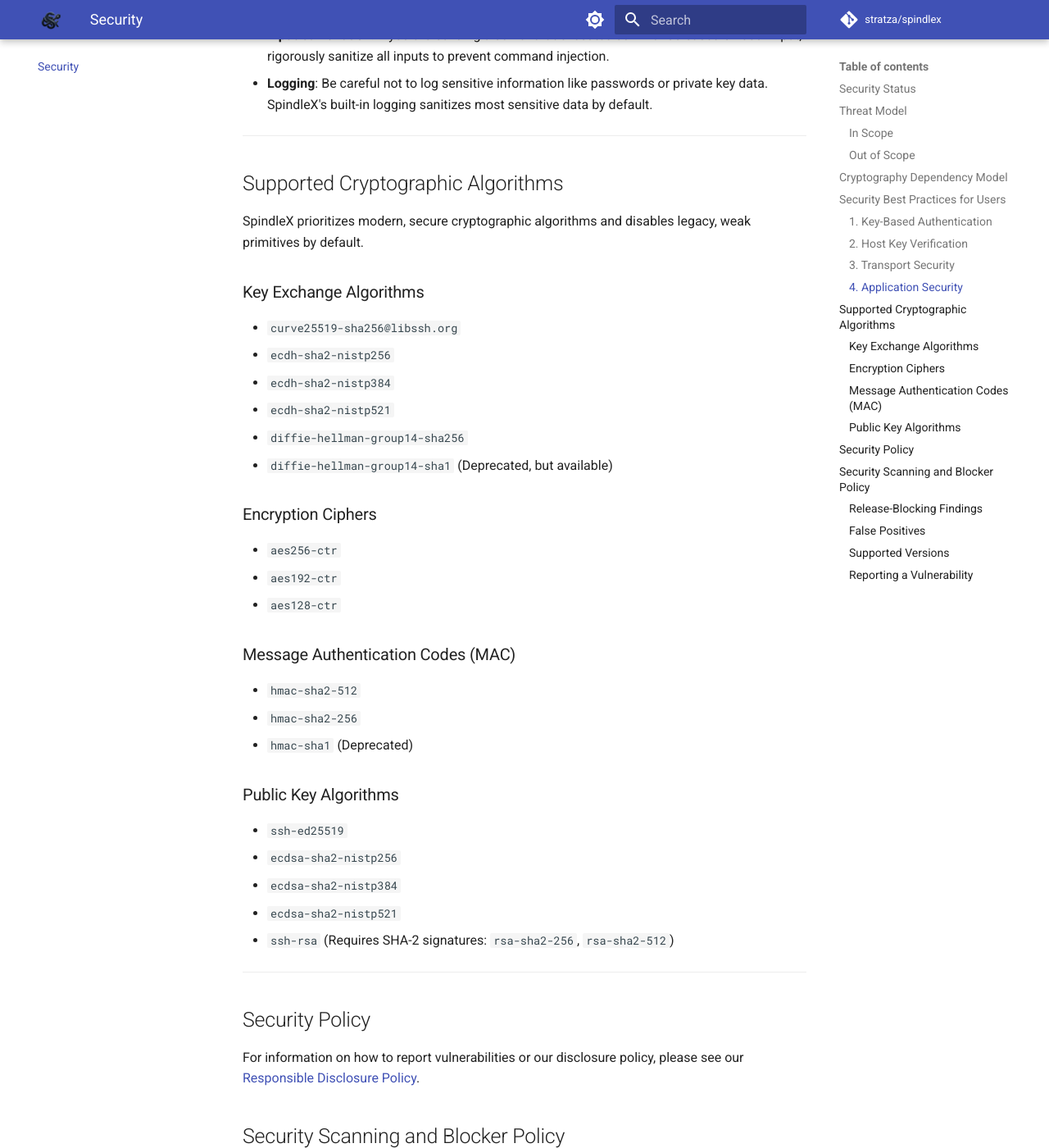
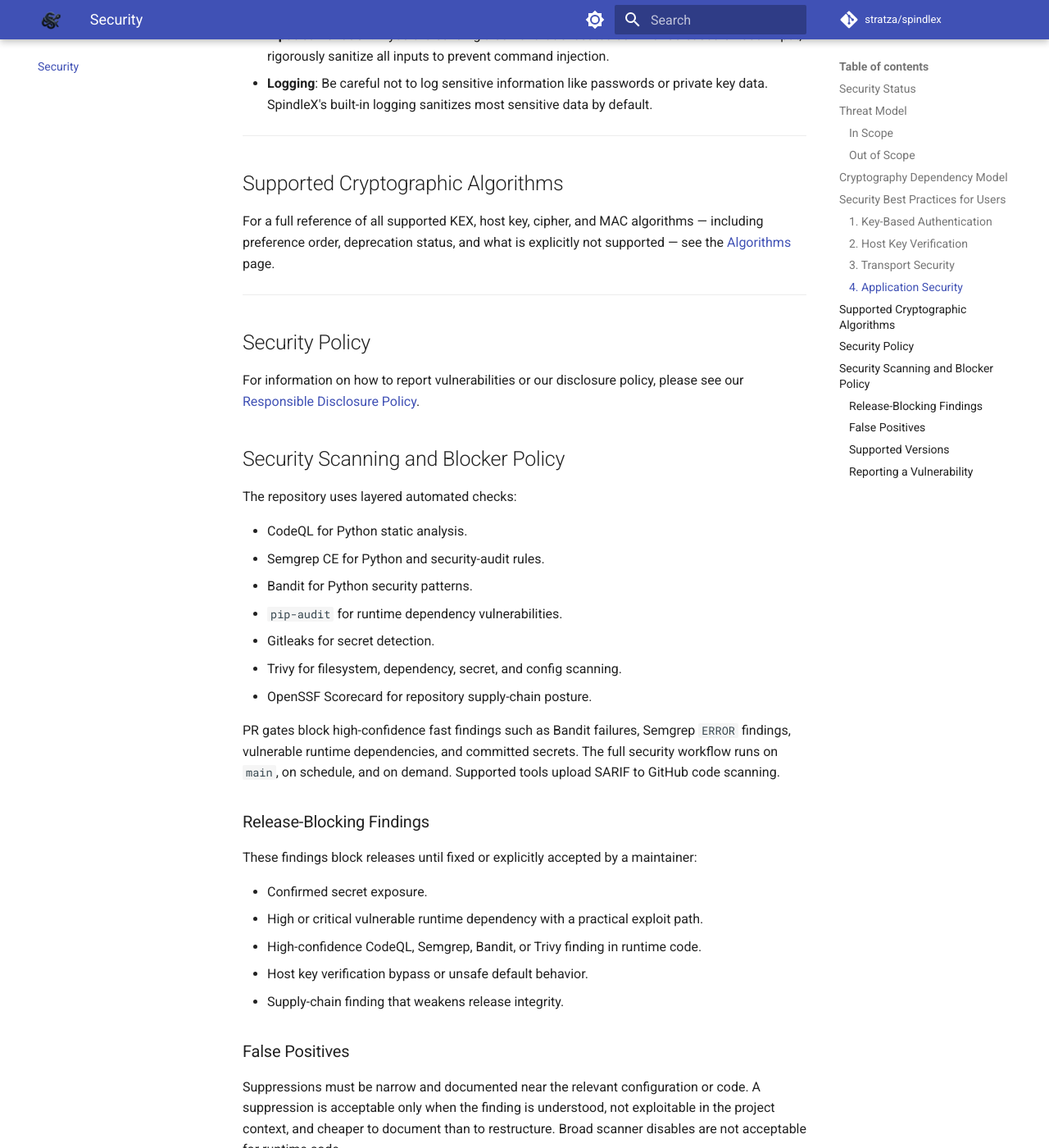
Before and after one commit to stratza/spindlex, an MkDocs documentation site: the page built from docs/security.md, in a window 1280 px wide and 1400 px high, scrolled down 2650 px. Shown: the whole window at 82% size. Built offline with MkDocs 1.6.1 and Material for MkDocs 9.7.7, drawn with Linux system fonts in a browser that asks for light colours; emoji names are drawn with the system emoji font; comment, search, counter and statistics services are not loaded.

Commit message:
docs: add algorithms reference page and tidy project
Add docs/algorithms.md: full reference for all supported KEX, host key,
cipher, and MAC algorithms with preference order, notes, and an explicit
list of unsupported/excluded algorithms.

Replace the inline algorithm lists in security.md with a cross-reference
to the new page to avoid duplication. Add algorithms.md to the mkdocs nav.

Add .ruff_cache/ to .gitignore.

```diff
--- a/docs/security.md
+++ b/docs/security.md
@@ -94,36 +94,7 @@ Host key verification is critical to prevent man-in-the-middle (MITM) attacks.
 
 ## Supported Cryptographic Algorithms
 
-SpindleX prioritizes modern, secure cryptographic algorithms and disables legacy, weak primitives by default.
-
-### Key Exchange Algorithms
-
--   `curve25519-sha256@libssh.org`
--   `ecdh-sha2-nistp256`
--   `ecdh-sha2-nistp384`
--   `ecdh-sha2-nistp521`
--   `diffie-hellman-group14-sha256`
--   `diffie-hellman-group14-sha1` (Deprecated, but available)
-
-### Encryption Ciphers
-
--   `aes256-ctr`
--   `aes192-ctr`
--   `aes128-ctr`
-
-### Message Authentication Codes (MAC)
-
--   `hmac-sha2-512`
--   `hmac-sha2-256`
--   `hmac-sha1` (Deprecated)
-
-### Public Key Algorithms
-
--   `ssh-ed25519`
--   `ecdsa-sha2-nistp256`
--   `ecdsa-sha2-nistp384`
--   `ecdsa-sha2-nistp521`
--   `ssh-rsa` (Requires SHA-2 signatures: `rsa-sha2-256`, `rsa-sha2-512`)
+For a full reference of all supported KEX, host key, cipher, and MAC algorithms — including preference order, deprecation status, and what is explicitly not supported — see the [Algorithms](algorithms.md) page.
 
 ---
 
--- a/mkdocs.yml
+++ b/mkdocs.yml
@@ -105,6 +105,7 @@ nav:
       - Tools: api_reference/tools.md
       - Logging: api_reference/logging.md
       - Exceptions: api_reference/exceptions.md
+  - Algorithms: algorithms.md
   - Security: security.md
   - Performance: performance.md
   - Contributing: contributing.md
```
Also changed, not shown: docs/algorithms.md (added, +167 -0 lines), 1 other file.
